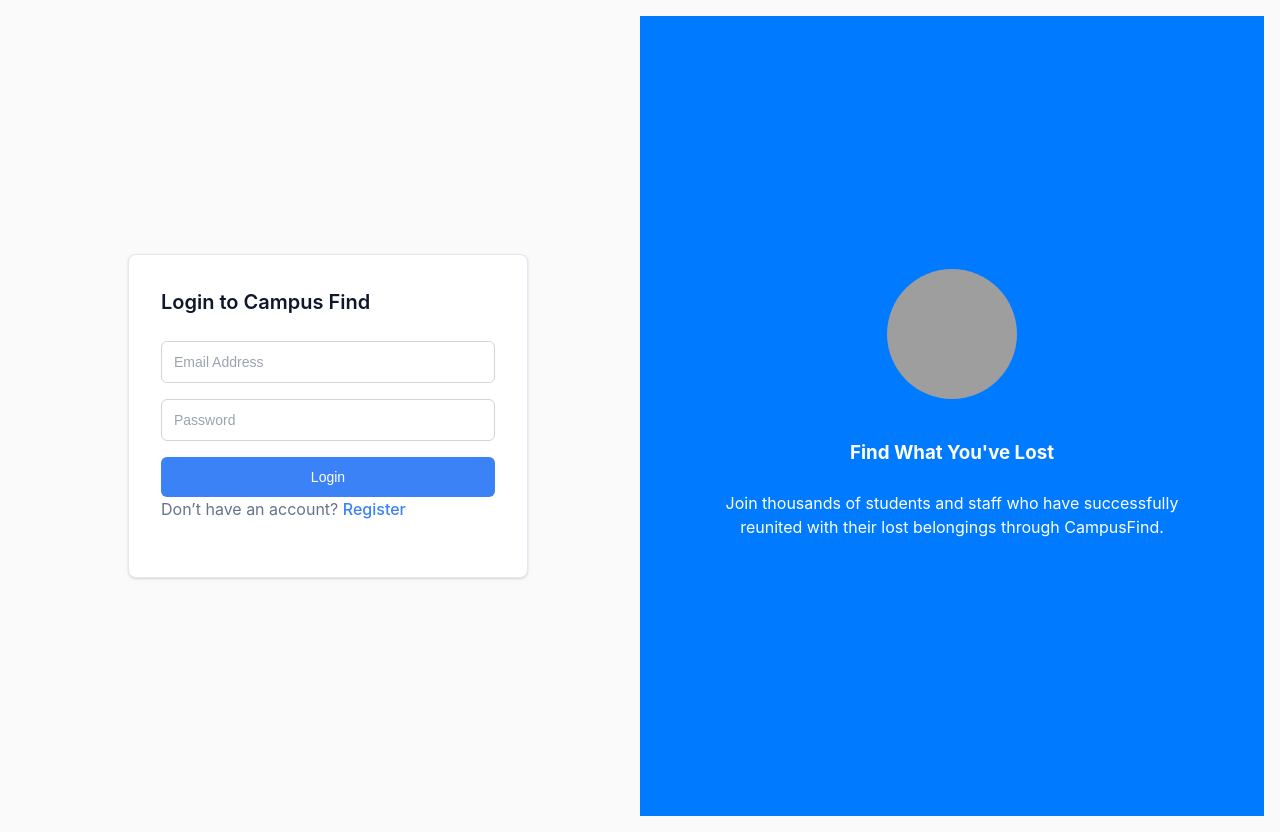
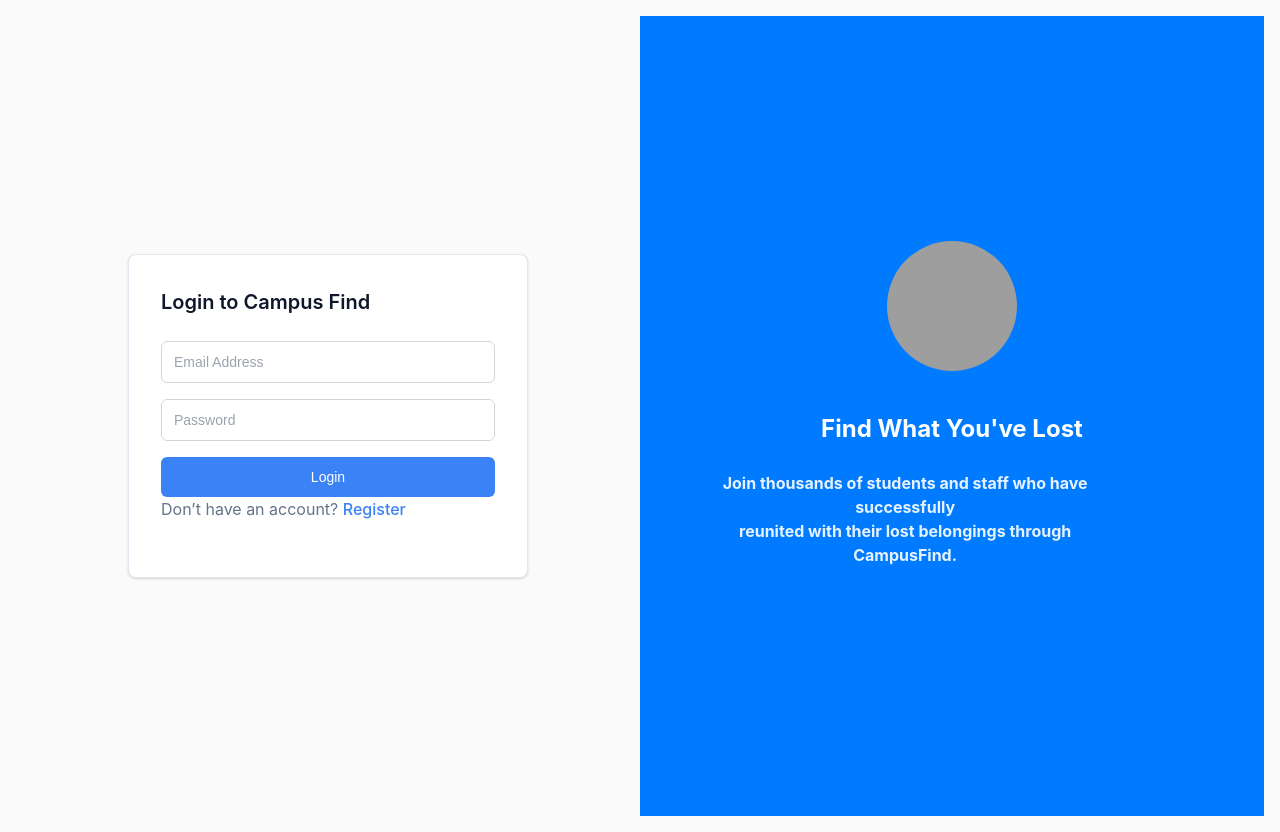
Before and after one commit to alix-8/G4-WAD_RWD-FinalProj, a PHP site: page /login.php in a window 1280 px wide. Run offline with PHP 8.4, Linux system fonts and the light colour scheme; data comes from the database, SQL or seed files in the repository; grey boxes are pictures that could not be loaded.

Commit message:
Update login.php

```diff
--- a/login.php
+++ b/login.php
@@ -67,9 +67,9 @@ if ($_SERVER["REQUEST_METHOD"] == "POST") {
             <img src="https://encrypted-tbn0.gstatic.com/images?q=tbn:ANd9GcRaXsBOBXzBjPE-gEZm7mH4U05TlK8mqI3VQ8RruSFQpg&s"
                     alt="Magnifying Glass">
             <p></p>
-            <h3>Find What You've Lost</h3>
+            <div class="title">Find What You've Lost</fiv>
             <p></p>
-            <p class="subtext" style="color: white;">Join thousands of students and staff who have successfully<br>reunited with their lost belongings through CampusFind.</p>
+            <div class="desc">Join thousands of students and staff who have successfully<br>reunited with their lost belongings through CampusFind.</div>
         </div>
 
     </div>
```
